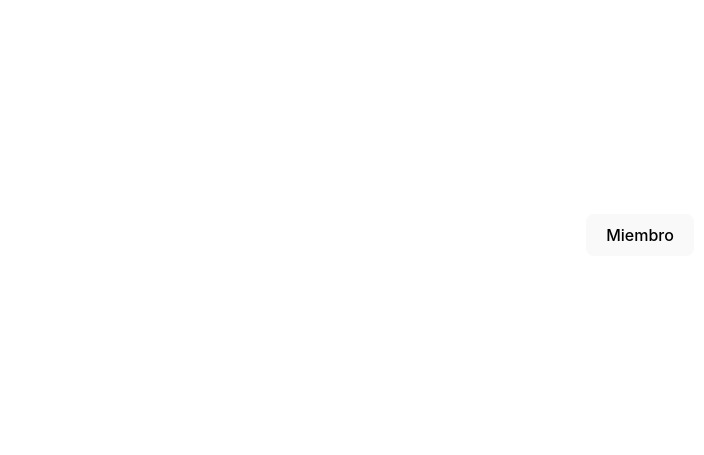
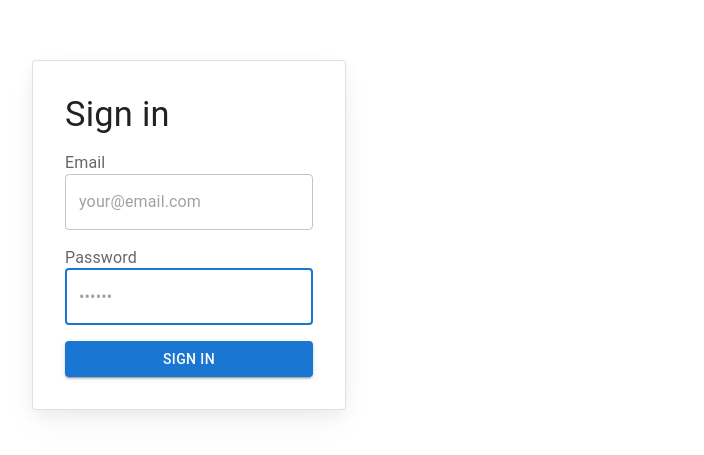
Before and after one commit to charlieyhs/fondo_ahorro_frontend, a React (Vite) app: page /login in a window 1280 px wide. Shown: the part 165-620 px from the top of the page, without its empty margins (0-704 px from the left). Built offline with nearby package versions, Linux system fonts and the light colour scheme.

Commit message:
feature: implementación inicial del front-end de login

```diff
--- a/src/App.jsx
+++ b/src/App.jsx
@@ -1,11 +1,17 @@
-import './App.css'
+import { BrowserRouter as Router, Routes, Route } from 'react-router-dom';
+import Login from './components/login';
+import Home from './components/Home';
+
 
 function App() {
   return (
-    <div>
-      <button>Miembro</button>
-    </div>
+    <Router>
+      <Routes>
+        <Route path="/login" element={<Login />} />
+        <Route path="/home" element={<Home />}/>
+      </Routes>
+    </Router>
   );
 }
 
-export default App
+export default App;
--- /dev/null
+++ b/src/components/Home.jsx
@@ -0,0 +1,42 @@
+import { useNavigate } from 'react-router-dom';
+
+const Home = () => {
+  const navigate = useNavigate();
+
+  const handleLogout = () => {
+    // 1. Eliminar la autenticación del localStorage
+    localStorage.removeItem('isAuthenticated');
+    // 2. Redirigir al usuario a la página de login
+    navigate('/login');
+  };
+
+  return (
+    <div style={styles.container}>
+      <h1>Bienvenido al Fondo de Ahorro</h1>
+      <p>Aquí puedes ver el estado de tus ahorros.</p>
+
+      {/* Botón de cerrar sesión */}
+      <button onClick={handleLogout} style={styles.button}>
+        Cerrar sesión
+      </button>
+    </div>
+  );
+};
+
+const styles = {
+  container: {
+    padding: '2rem',
+    textAlign: 'center',
+  },
+  button: {
+    padding: '10px 20px',
+    backgroundColor: '#ff4d4d',
+    color: 'white',
+    border: 'none',
+    borderRadius: '4px',
+    cursor: 'pointer',
+    marginTop: '1rem',
+  },
+};
+
+export default Home;
--- /dev/null
+++ b/src/components/Login.jsx
@@ -0,0 +1,174 @@
+import { useState } from 'react';
+import Box from '@mui/material/Box';
+import Button from '@mui/material/Button';
+import CssBaseline from '@mui/material/CssBaseline';
+import FormLabel from '@mui/material/FormLabel';
+import FormControl from '@mui/material/FormControl';
+import TextField from '@mui/material/TextField';
+import Typography from '@mui/material/Typography';
+import Stack from '@mui/material/Stack';
+import MuiCard from '@mui/material/Card';
+import { styled } from '@mui/material/styles';
+
+const Card = styled(MuiCard)(({ theme }) => ({
+  display: 'flex',
+  flexDirection: 'column',
+  alignSelf: 'center',
+  width: '100%',
+  padding: theme.spacing(4),
+  gap: theme.spacing(2),
+  margin: 'auto',
+  [theme.breakpoints.up('sm')]: {
+    maxWidth: '450px',
+  },
+  boxShadow:
+    'hsla(220, 30%, 5%, 0.05) 0px 5px 15px 0px, hsla(220, 25%, 10%, 0.05) 0px 15px 35px -5px',
+  ...theme.applyStyles('dark', {
+    boxShadow:
+      'hsla(220, 30%, 5%, 0.5) 0px 5px 15px 0px, hsla(220, 25%, 10%, 0.08) 0px 15px 35px -5px',
+  }),
+}));
+
+const SignInContainer = styled(Stack)(({ theme }) => ({
+  height: 'calc((1 - var(--template-frame-height, 0)) * 100dvh)',
+  minHeight: '100%',
+  padding: theme.spacing(2),
+  [theme.breakpoints.up('sm')]: {
+    padding: theme.spacing(4),
+  },
+  '&::before': {
+    content: '""',
+    display: 'block',
+    position: 'absolute',
+    zIndex: -1,
+    inset: 0,
+    backgroundImage:
+      'radial-gradient(ellipse at 50% 50%, hsl(210, 100%, 97%), hsl(0, 0%, 100%))',
+    backgroundRepeat: 'no-repeat',
+    ...theme.applyStyles('dark', {
+      backgroundImage:
+        'radial-gradient(at 50% 50%, hsla(210, 100%, 16%, 0.5), hsl(220, 30%, 5%))',
+    }),
+  },
+}));
+
+const Login = () => {
+    const [emailError, setEmailError] = useState(false);
+    const [emailErrorMessage, setEmailErrorMessage] = useState('');
+    const [passwordError, setPasswordError] = useState(false);
+    const [passwordErrorMessage, setPasswordErrorMessage] = useState('');
+
+
+    const handleSubmit = (event) => {
+        if (emailError || passwordError) {
+          event.preventDefault();
+          return;
+        }
+        const data = new FormData(event.currentTarget);
+        console.log({
+          email: data.get('email'),
+          password: data.get('password'),
+        });
+      };
+
+      const validateInputs = () => {
+        const email = document.getElementById('email');
+        const password = document.getElementById('password');
+
+        let isValid = true;
+
+        if (!email.value || !/\S+@\S+\.\S+/.test(email.value)) {
+          setEmailError(true);
+          setEmailErrorMessage('Please enter a valid email address.');
+          isValid = false;
+        } else {
+          setEmailError(false);
+          setEmailErrorMessage('');
+        }
+
+        if (!password.value || password.value.length < 6) {
+          setPasswordError(true);
+          setPasswordErrorMessage('Password must be at least 6 characters long.');
+          isValid = false;
+        } else {
+          setPasswordError(false);
+          setPasswordErrorMessage('');
+        }
+
+        return isValid;
+      };
+
+  return (
+    <>
+      <CssBaseline enableColorScheme />
+      <SignInContainer direction="column" justifyContent="space-between">
+        <Card variant="outlined">
+
+          <Typography
+            component="h1"
+            variant="h4"
+            sx={{ width: '100%', fontSize: 'clamp(2rem, 10vw, 2.15rem)' }}
+          >
+            Sign in
+          </Typography>
+          <Box
+            component="form"
+            onSubmit={handleSubmit}
+            noValidate
+            sx={{
+              display: 'flex',
+              flexDirection: 'column',
+              width: '100%',
+              gap: 2,
+            }}
+          >
+            <FormControl>
+              <FormLabel htmlFor="email">Email</FormLabel>
+              <TextField
+                error={emailError}
+                helperText={emailErrorMessage}
+                id="email"
+                type="email"
+                name="email"
+                placeholder="your@email.com"
+                autoComplete="email"
+                autoFocus
+                required
+                fullWidth
+                variant="outlined"
+                color={emailError ? 'error' : 'primary'}
+              />
+            </FormControl>
+            <FormControl>
+              <FormLabel htmlFor="password">Password</FormLabel>
+              <TextField
+                error={passwordError}
+                helperText={passwordErrorMessage}
+                name="password"
+                placeholder="••••••"
+                type="password"
+                id="password"
+                autoComplete="current-password"
+                autoFocus
+                required
+                fullWidth
+                variant="outlined"
+                color={passwordError ? 'error' : 'primary'}
+              />
+            </FormControl>
+            <Button
+              type="submit"
+              fullWidth
+              variant="contained"
+              onClick={validateInputs}
+            >
+              Sign in
+            </Button>
+          </Box>
+        </Card>
+      </SignInContainer>
+    </>
+  );
+}
+
+export default Login;
```
Also changed, not shown: package.json (+7 -1 lines), 1 other file (tests, documents, lock files or other folders).
